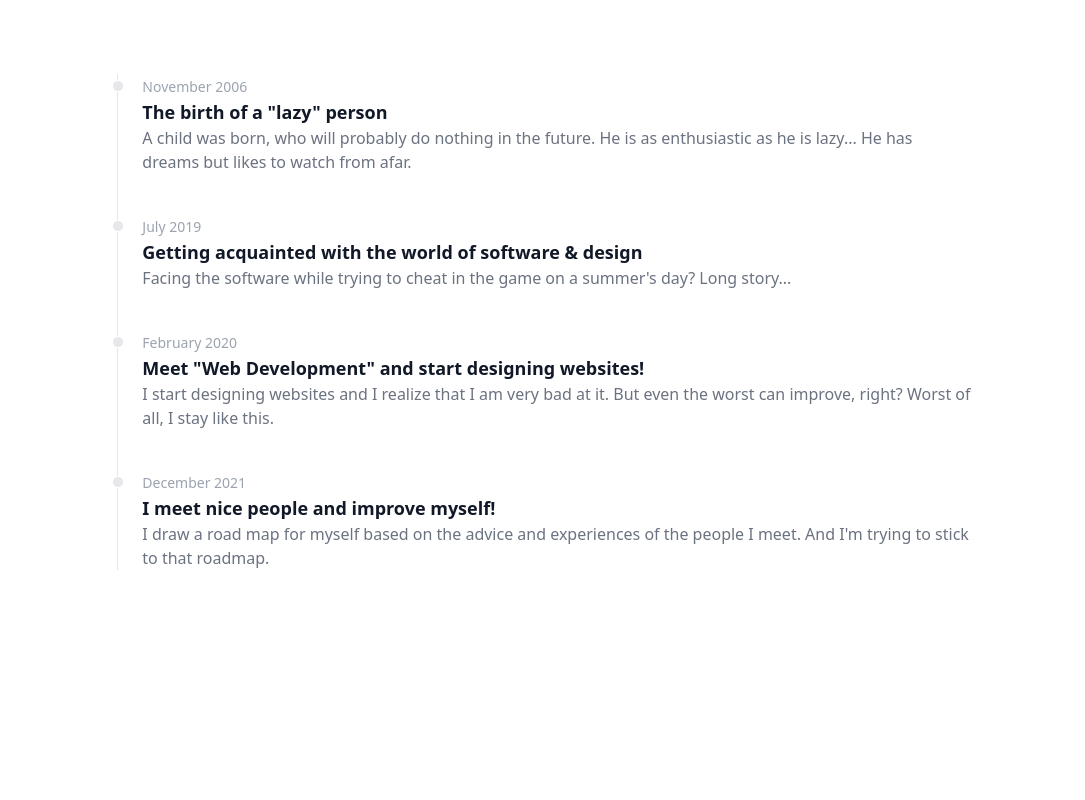
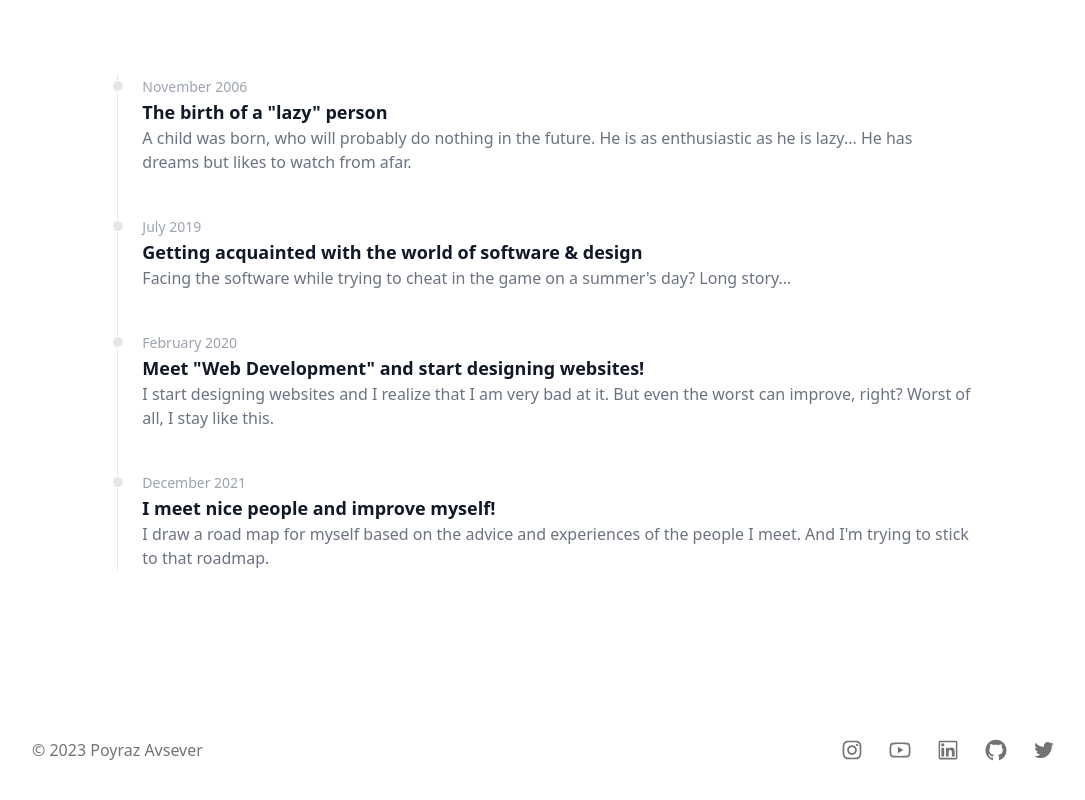
Before and after one commit to poyrazavsever/Company-Website, a React (Create React App) app: page / in a window 1280 px wide. Shown: the part 772-1572 px from the top of the page, without its empty margins (96-1181 px from the left). Before the commit the page ends 1382 px from the top, so only its background shows below. Built offline with nearby package versions, Linux system fonts and the light colour scheme.

Commit message:
feat: add footer

```diff
--- a/src/App.js
+++ b/src/App.js
@@ -12,10 +12,13 @@ import Repos from "./pages/Repos"
 
 // Components
 import SidebarMenu from "./components/SidebarMenu";
+import FooterMenu from "./components/Footer"
 
 function App() {
+
   return (
     <div>
+
       <SidebarMenu />
       <ToastContainer />
 
@@ -31,6 +34,9 @@ function App() {
       </div>
 
 
+      <FooterMenu />
+
+
     </div>
   );
 }
```
